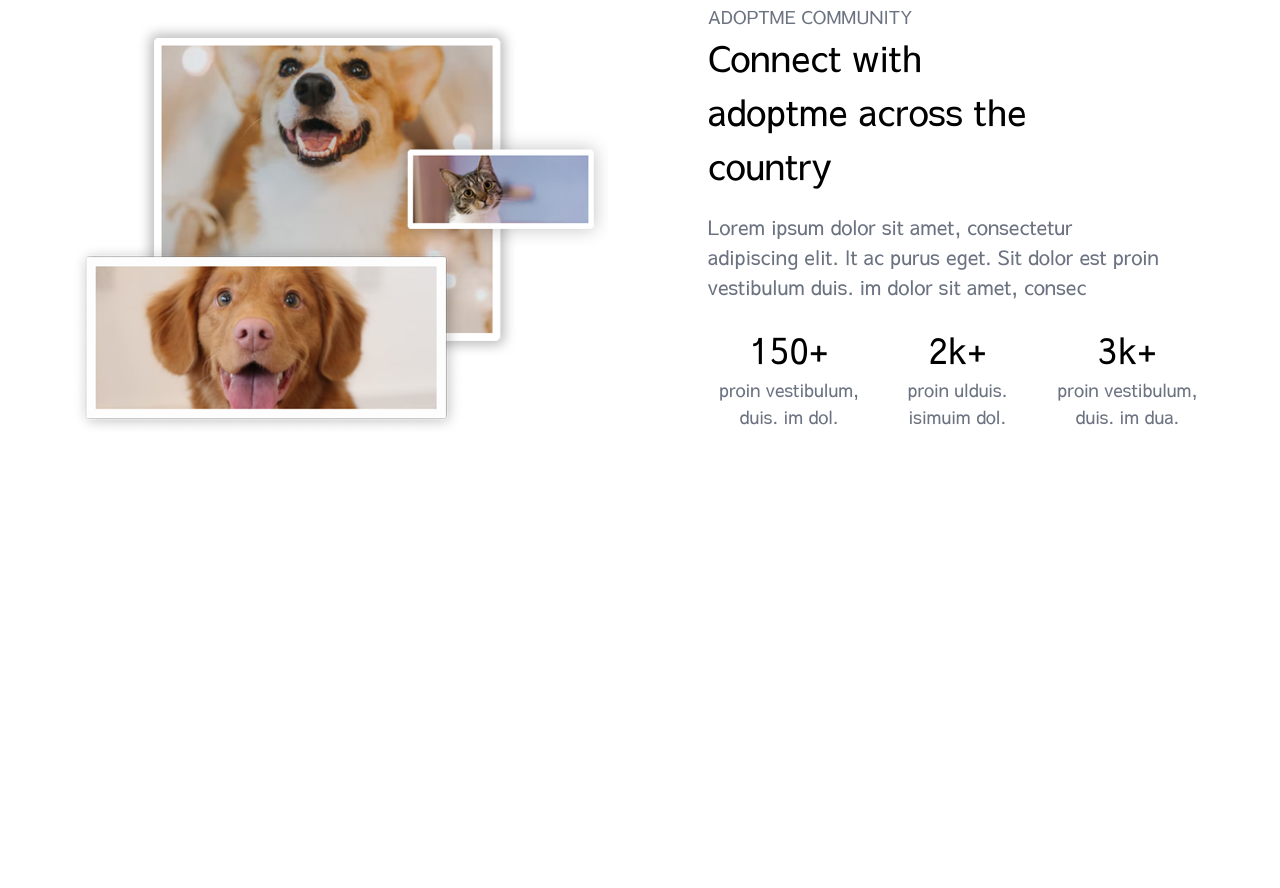
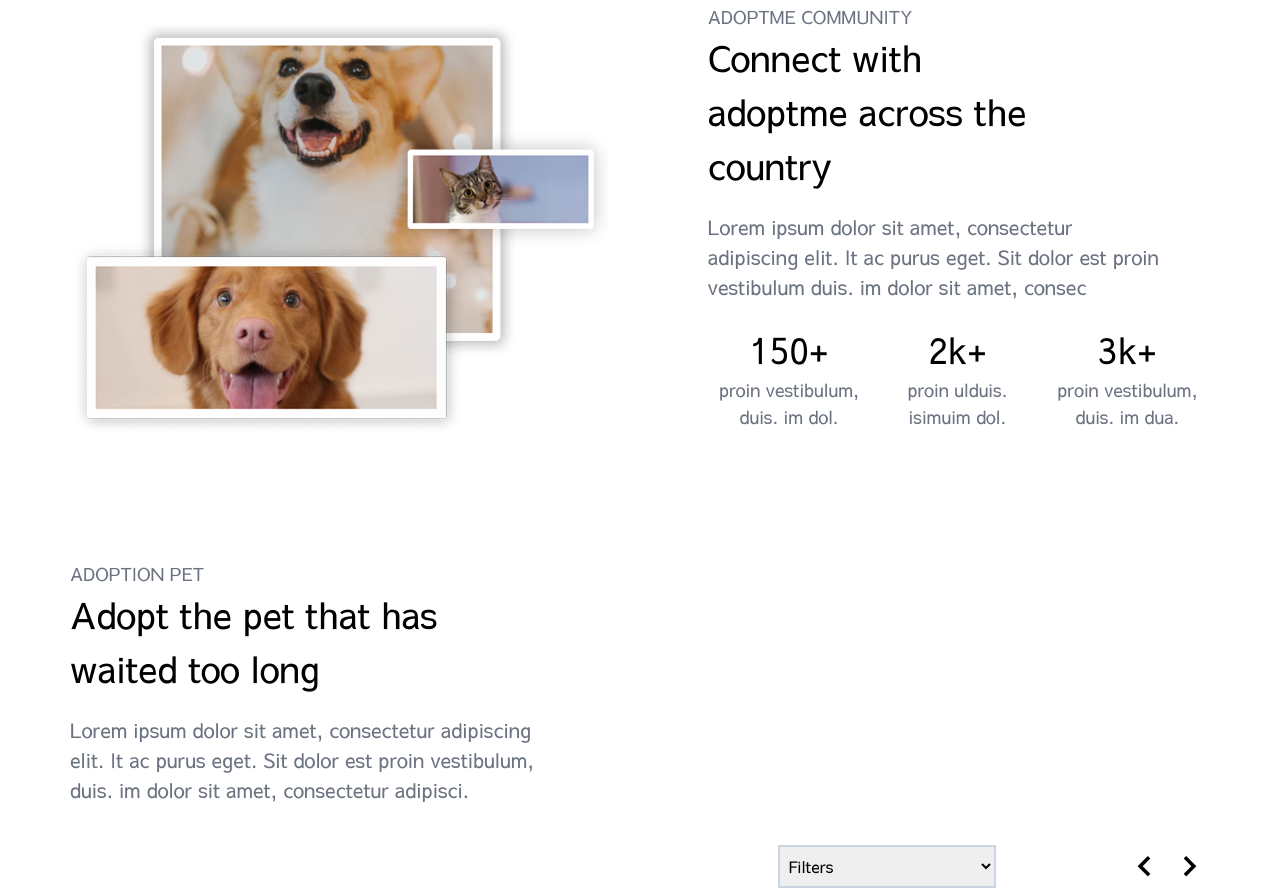
Before and after one commit to aldilukmn/tailwind-adoptme, a website: page public/index.html in a window 1280 px wide. Shown: the part 1160-2048 px from the top of the page. Before the commit the page ends 1592 px from the top, so only its background shows below. Drawn offline with nearby package versions, Linux system fonts and the light colour scheme.

Commit message:
next section : adoption pet section

```diff
--- a/public/index.html
+++ b/public/index.html
@@ -87,7 +87,9 @@
           <h1 class="text-[36px] max-xl:text-[28px] max-lg:text-[30px] max-md:text-[26px] max-sm:text-[24px] w-[70%] max-lg:w-[100%]">Let's Choose and Adopt your New Lovely Pet</h1>
         </section>
         <section class="w-[80%]">
-          <p class="text-[20px] max-xl:text-[18px] max-lg:text-[20px] max-md:text-[16px] max-sm:text-[14px] text-gray-500">You need to see some pets in Adoptme. We have the friend that's you need to have. We also have the equipment you need to take care of it.</p>
+          <p class="text-[20px] max-xl:text-[18px] max-lg:text-[20px] max-md:text-[16px] max-sm:text-[14px] text-gray-500">
+            You need to see some pets in Adoptme. We have the friend that's you need to have. We also have the equipment you need to take care of it.
+          </p>
         </section>
       </section>
       <section class="flex mt-20 gap-10 max-lg:block max-lg:mt-10">
@@ -97,7 +99,9 @@
         <section class="w-[84%] max-lg:w-[100%] max-lg:mt-10">
           <h6 class="uppercase text-[18px] max-xl:text-[14px] text-gray-500">adoptme community</h6>
           <h1 class="text-[36px] max-xl:text-[28px] max-lg:text-[30px] max-md:text-[26px] max-sm:text-[24px] w-[70%] max-lg:w-[100%]">Connect with adoptme across the country</h1>
-          <p class="text-[20px] max-xl:text-[18px] max-lg:text-[20px] max-md:text-[16px] max-sm:text-[14px] w-[90%] max-lg:w-[100%] mt-5 text-gray-500">Lorem ipsum dolor sit amet, consectetur adipiscing elit. It ac purus eget. Sit dolor est proin vestibulum duis. im dolor sit amet, consec</p>
+          <p class="text-[20px] max-xl:text-[18px] max-lg:text-[20px] max-md:text-[16px] max-sm:text-[14px] w-[90%] max-lg:w-[100%] mt-5 text-gray-500">
+            Lorem ipsum dolor sit amet, consectetur adipiscing elit. It ac purus eget. Sit dolor est proin vestibulum duis. im dolor sit amet, consec
+          </p>
           <section class="flex mt-5 gap-5 max-lg:w-[100%] justify-center">
             <div class="text-center">
               <h2 class="text-[36px] max-xl:text-[28px] max-lg:text-[30px] max-md:text-[26px] max-sm:text-[24px]">150+</h2>
@@ -114,6 +118,26 @@
           </section>
         </section>
       </section>
+      <h6 class="uppercase text-[18px] max-xl:text-[14px] text-gray-500 mt-32 max-lg:mt-20">Adoption Pet</h6>
+      <section class="mb-10">
+        <section class="w-[50%] max-lg:w-[100%] mb-5">
+          <h1 class="text-[36px] max-xl:text-[28px] max-lg:text-[30px] max-md:text-[26px] max-sm:text-[24px] w-[70%] max-lg:w-[100%]">Adopt the pet that has waited too long</h1>
+        </section>
+        <section class="w-[43%] max-lg:w-[100%]">
+          <p class="text-[20px] max-xl:text-[18px] max-lg:text-[20px] max-md:text-[16px] max-sm:text-[14px] text-gray-500">
+            Lorem ipsum dolor sit amet, consectetur adipiscing elit. It ac purus eget. Sit dolor est proin vestibulum, duis. im dolor sit amet, consectetur adipisci.
+          </p>
+        </section>
+      </section>
+      <section class="flex place-content-end">
+        <select name="pet" id="pet" class="border-2 border-slate-300 pl-1 pr-36 py-1">
+          <option value="">Filters</option>
+          <option value="cat">Cat</option>
+          <option value="dog">Dog</option>
+        </select>
+        <i class="bx bx-chevron-left ml-32 text-[43px]"></i>
+        <i class="bx bx-chevron-right text-[43px]"></i>
+      </section>
     </main>
     <script src="./js/script.js"></script>
   </body>
```
Also changed, not shown: public/css/style.css.
